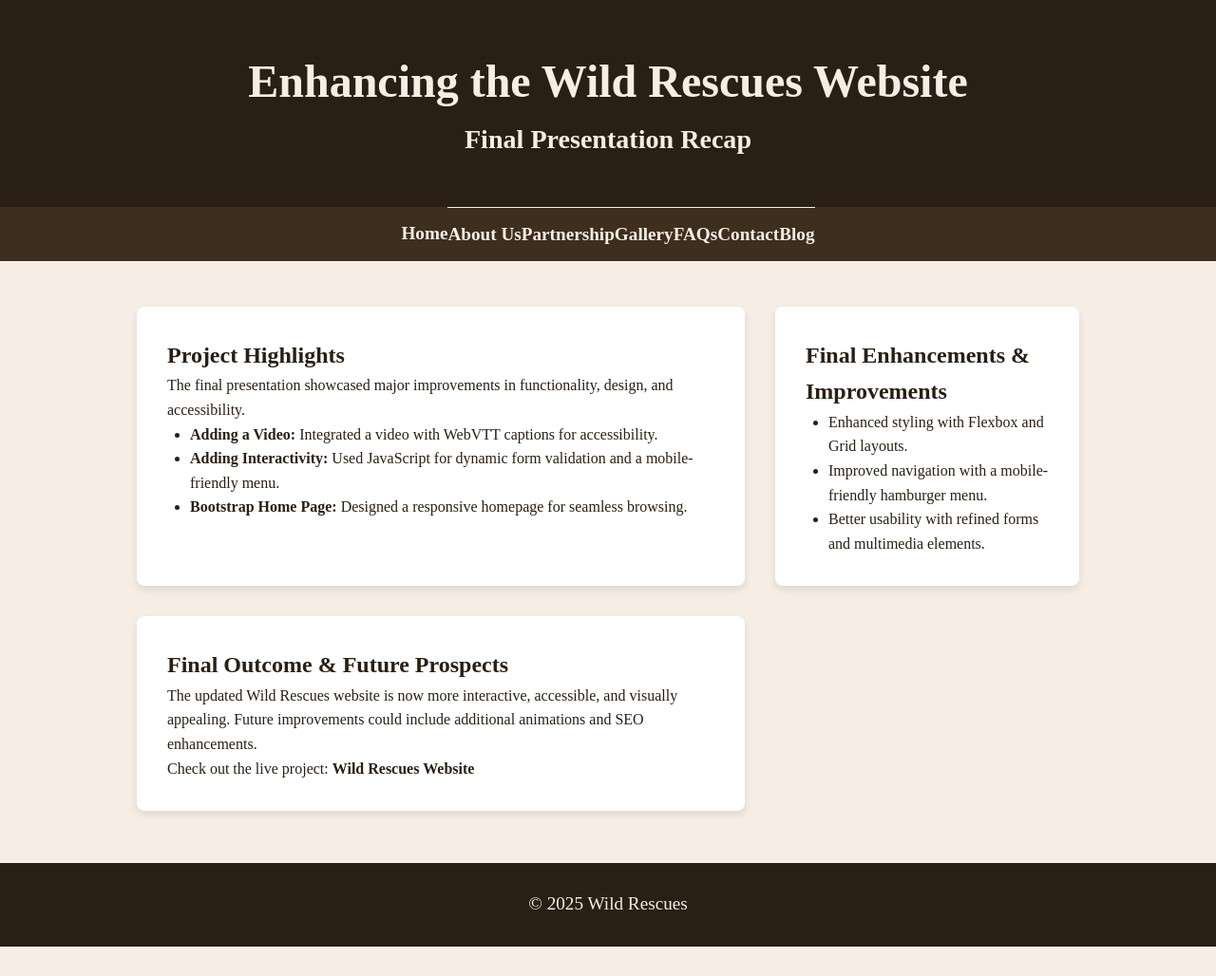
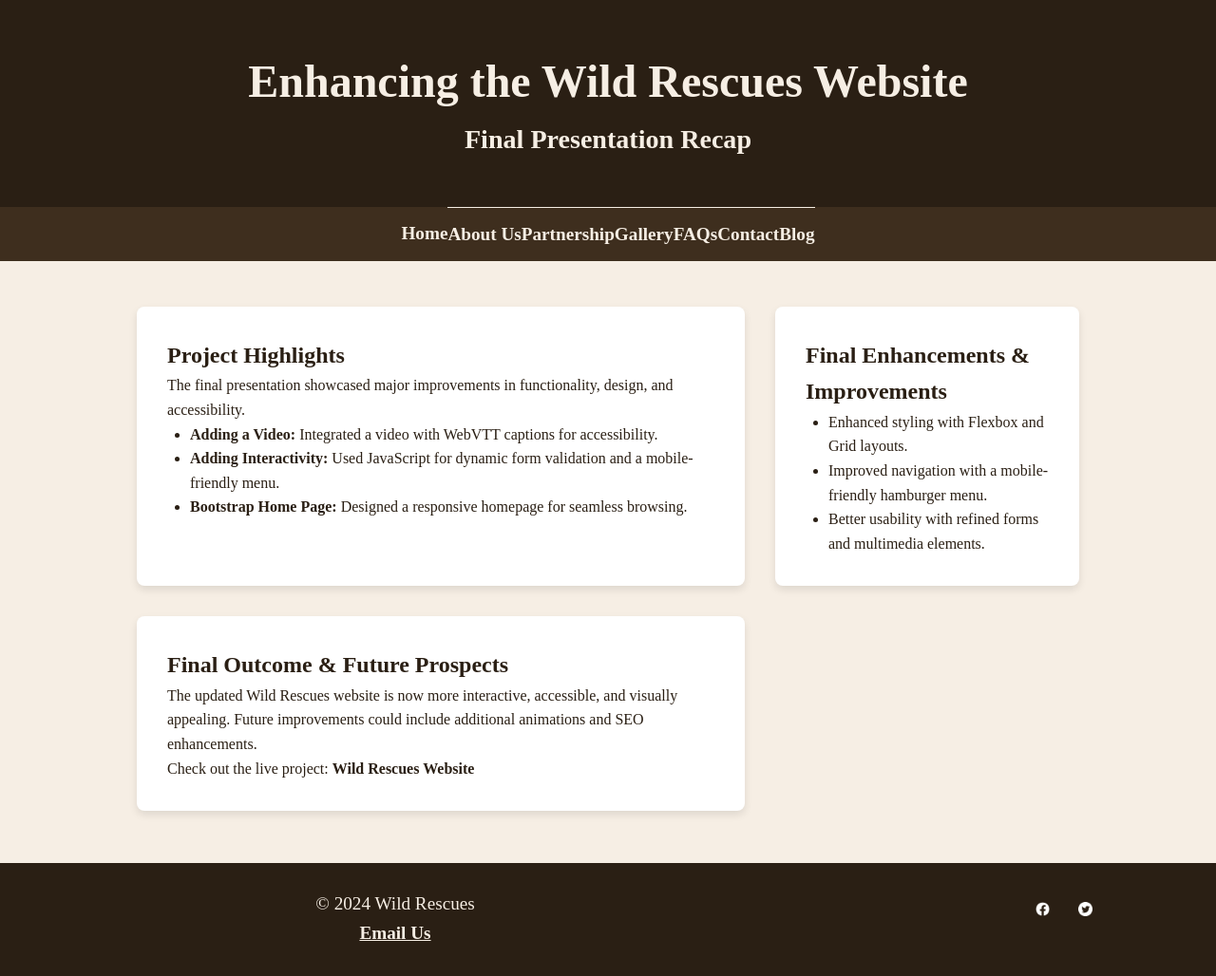
Before and after one commit to SheberM/WildRescues, a plain HTML site: page Blog.html in a window 1280 px wide. Shown: the whole page at 95% size. Before the commit the page ends 997 px from the top, so only its background shows below. Drawn offline with Linux system fonts and the light colour scheme.

Commit message:
Update Blog.html

```diff
--- a/Blog.html
+++ b/Blog.html
@@ -108,8 +108,17 @@
     </section>
   </main>
 
-  <footer>
-    <p>&copy; 2025 Wild Rescues</p>
+ <footer>
+    <div class="copyright">
+      <p>&copy; 2024 Wild Rescues</p>
+      <p><a href="mailto:contact@wildrescues.net">Email Us</a></p>
+    </div>
+    <div class="social">
+      <a href="https://www.facebook.com" target="_blank"><img src="facebook-logo.png" alt="Facebook Logo"></a>
+      <a href="https://www.twitter.com" target="_blank"><img src="twitter-logo.png" alt="Twitter Logo"></a>
+    </div>
   </footer>
+<!-- JavaScript File -->
+  <script src="script.js"></script>
 </body>
 </html>
```
